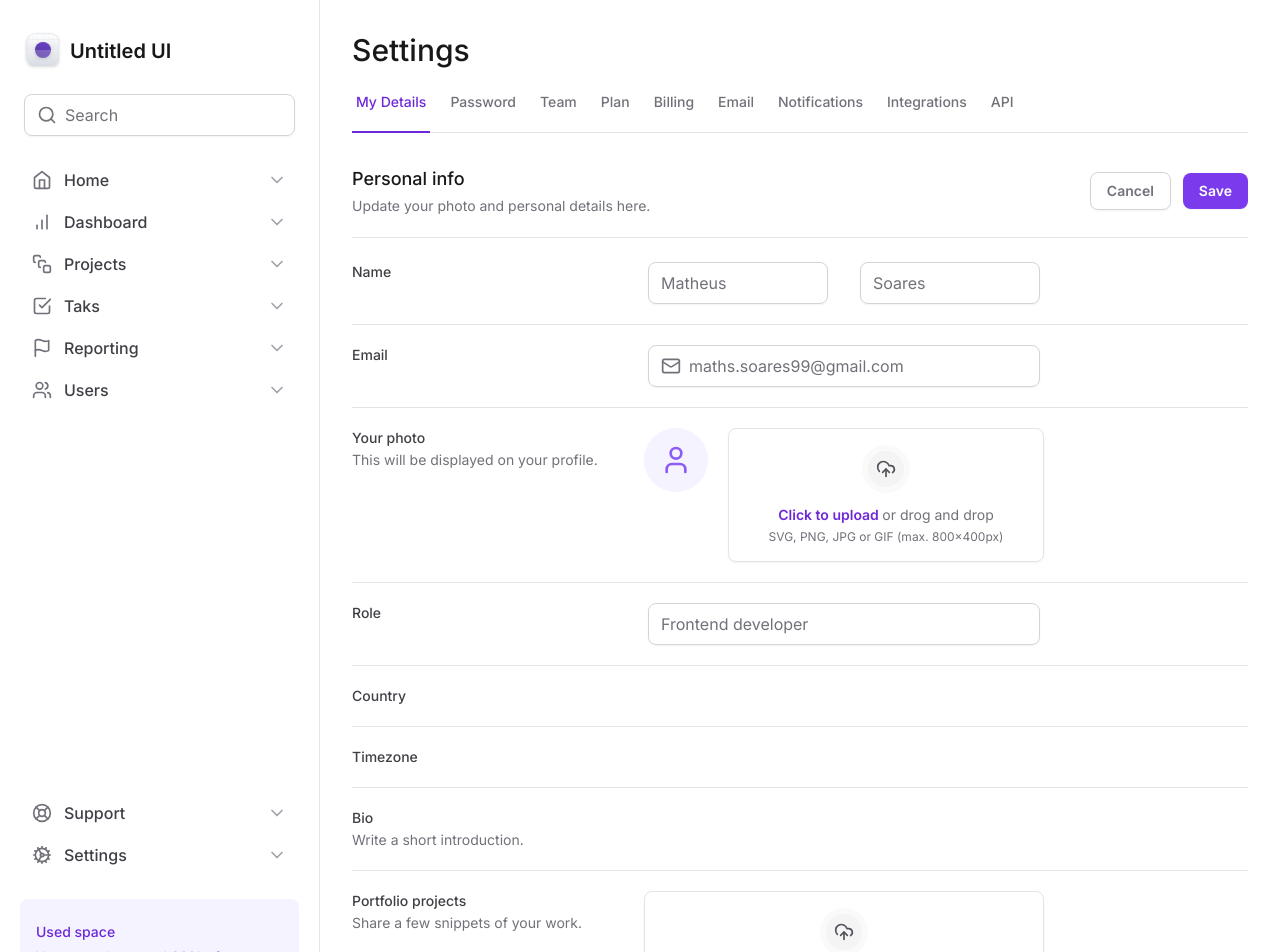
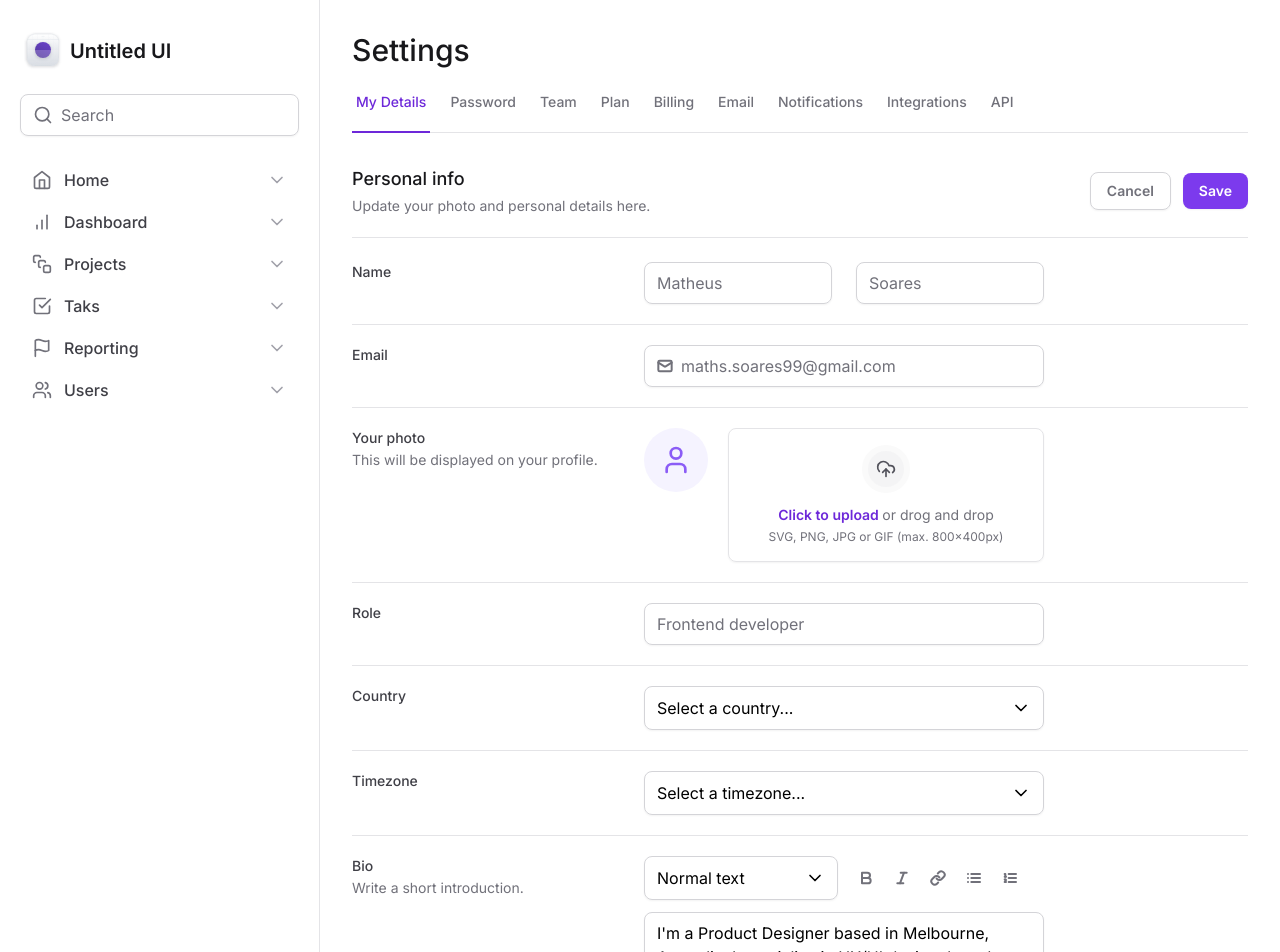
Before and after one commit to mathzsl/dashboard, a Next.js app: page / in a window 1280 px wide. Shown: the top 952 px of the page. Built offline with nearby package versions, Linux system fonts and the light colour scheme.

Commit message:
feat: text area component

```diff
--- a/package.json
+++ b/package.json
@@ -9,6 +9,7 @@
     "lint": "next lint"
   },
   "dependencies": {
+    "@radix-ui/react-select": "^1.2.2",
     "@radix-ui/react-tabs": "^1.0.4",
     "@types/node": "20.4.5",
     "@types/react": "18.2.18",
--- /dev/null
+++ b/src/app/components/Form/Select/SelectItem.tsx
@@ -0,0 +1,22 @@
+'use client'
+
+import * as Select from '@radix-ui/react-select'
+import { Check } from 'lucide-react'
+
+type SelectItemProps = Select.SelectItemProps & {
+  text: string
+}
+
+export function SelectItem({ text, ...props }: SelectItemProps) {
+  return (
+    <Select.Item
+      {...props}
+      className="flex cursor-pointer items-center justify-between gap-2 px-3 py-2.5 outline-none data-[highLighted]:bg-zinc-50"
+    >
+      <Select.ItemText className="text-zinc-900">{text}</Select.ItemText>
+      <Select.ItemIndicator>
+        <Check className="h-4 w-4 text-violet-500" />
+      </Select.ItemIndicator>
+    </Select.Item>
+  )
+}
--- /dev/null
+++ b/src/app/components/Form/Select/index.tsx
@@ -0,0 +1,36 @@
+'use client'
+import * as SelectPrimitive from '@radix-ui/react-select'
+import { ChevronDownIcon } from 'lucide-react'
+import { ReactNode } from 'react'
+
+interface SelectProps extends SelectPrimitive.SelectProps {
+  children: ReactNode
+  placeholder: string
+}
+
+export function Select({ children, placeholder, ...props }: SelectProps) {
+  return (
+    <SelectPrimitive.Root {...props}>
+      <SelectPrimitive.Trigger className="flex h-11 w-full items-center justify-between gap-2 rounded-lg border border-zinc-300 px-3 py-2 shadow-sm data-[palceholder]:text-zinc-600">
+        <SelectPrimitive.Value
+          placeholder={placeholder}
+          className="font-medium text-zinc-900"
+        />
+        <SelectPrimitive.Icon>
+          <ChevronDownIcon className="h-5 w-5" />
+        </SelectPrimitive.Icon>
+      </SelectPrimitive.Trigger>
+
+      <SelectPrimitive.Portal>
+        <SelectPrimitive.Content
+          side="bottom"
+          position="popper"
+          sideOffset={8}
+          className=" z-10 w-[--radix-select-trigger-width] overflow-hidden rounded-lg border border-zinc-200 bg-white shadow-sm"
+        >
+          <SelectPrimitive.Viewport>{children}</SelectPrimitive.Viewport>
+        </SelectPrimitive.Content>
+      </SelectPrimitive.Portal>
+    </SelectPrimitive.Root>
+  )
+}
--- a/src/app/components/Input.tsx
+++ b/src/app/components/Input.tsx
@@ -22,7 +22,7 @@
 export function InputRoot(props: InputRootProps) {
   return (
     <div
-      className="mx-1 flex items-center gap-2 rounded-lg border border-zinc-300 px-3 py-2 shadow-sm"
+      className="flex items-center gap-2 rounded-lg border border-zinc-300 px-3 py-2 shadow-sm"
       {...props}
     />
   )
--- /dev/null
+++ b/src/app/components/Textarea.tsx
@@ -0,0 +1,12 @@
+import { ComponentProps } from 'react'
+
+type TextareaProps = ComponentProps<'textarea'>
+
+export function Textarea(props: TextareaProps) {
+  return (
+    <textarea
+      {...props}
+      className="min-h-[128px] w-full resize-y rounded-lg border border-zinc-300 px-3 py-2 shadow-sm"
+    />
+  )
+}
--- a/src/app/page.tsx
+++ b/src/app/page.tsx
@@ -1,7 +1,10 @@
-import { Mail } from 'lucide-react'
+import { Bold, Italic, Link, List, ListOrdered, Mail } from 'lucide-react'
 import { InputControl, InputPrefix, InputRoot } from './components/Input'
 import { SettingsTab } from './components/SettingsTabs'
 import * as FileInput from './components/Form/FileInput'
+import { Select } from './components/Form/Select'
+import { SelectItem } from './components/Form/Select/SelectItem'
+import { Textarea } from './components/Textarea'
 
 export default function Home() {
   return (
@@ -73,7 +76,7 @@
 
             <InputRoot>
               <InputPrefix>
-                <Mail className="h-5 w-5 text-zinc-500" />
+                <Mail className="h-4 w-4 text-zinc-500" strokeWidth={3} />
               </InputPrefix>
               <InputControl
                 id="email"
@@ -123,7 +126,10 @@
               Country
             </label>
 
-            <div></div>
+            <Select placeholder="Select a country...">
+              <SelectItem value="br" text="Brazil" />
+              <SelectItem value="us" text="United states" />
+            </Select>
           </div>
 
           <div className="grid grid-cols-form gap-3 pt-5">
@@ -134,7 +140,13 @@
               Timezone
             </label>
 
-            <div></div>
+            <Select placeholder="Select a timezone...">
+              <SelectItem
+                value="pacific"
+                text="Pacific Standard Time (UTC-08:00)"
+              />
+              <SelectItem value="br" text="America São Paulo (UTC-03:00)" />
+            </Select>
           </div>
 
           <div className="grid grid-cols-form gap-3 pt-5">
@@ -145,7 +157,67 @@
               </span>
             </label>
 
-            <div></div>
+            <div className="space-y-3">
+              <div className="grid grid-cols-2 gap-3">
+                <Select placeholder="" defaultValue="normal">
+                  <SelectItem
+                    defaultChecked
+                    value="normal"
+                    text="Normal text"
+                  />
+                  <SelectItem value="md" text="Markdown" />
+                </Select>
+
+                <div className="flex items-center gap-1">
+                  <button
+                    type="button"
+                    title="Logout"
+                    className="rounded-md p-2 hover:bg-zinc-50"
+                  >
+                    <Bold className="h-4 w-4 text-zinc-500" strokeWidth={3} />
+                  </button>
+
+                  <button
+                    type="button"
+                    title="Logout"
+                    className="rounded-md p-2 hover:bg-zinc-50"
+                  >
+                    <Italic className="h-4 w-4 text-zinc-500" strokeWidth={3} />
+                  </button>
+
+                  <button
+                    type="button"
+                    title="Logout"
+                    className="rounded-md p-2 hover:bg-zinc-50"
+                  >
+                    <Link className="h-4 w-4 text-zinc-500" strokeWidth={3} />
+                  </button>
+
+                  <button
+                    type="button"
+                    title="Logout"
+                    className="rounded-md p-2 hover:bg-zinc-50"
+                  >
+                    <List className="h-4 w-4 text-zinc-500" strokeWidth={3} />
+                  </button>
+
+                  <button
+                    type="button"
+                    title="Logout"
+                    className="rounded-md p-2 hover:bg-zinc-50"
+                  >
+                    <ListOrdered
+                      className="h-4 w-4 text-zinc-500"
+                      strokeWidth={3}
+                    />
+                  </button>
+                </div>
+              </div>
+              <Textarea
+                id="bio"
+                defaultValue="I'm a Product Designer based in Melbourne, Australia. I specialise in UX/UI design, brand strategy, and Webflow development."
+              />
+            </div>
           </div>
 
           <div className="grid grid-cols-form gap-3 pt-5">
```
Also changed, not shown: 1 other file (tests, documents, lock files or other folders).
